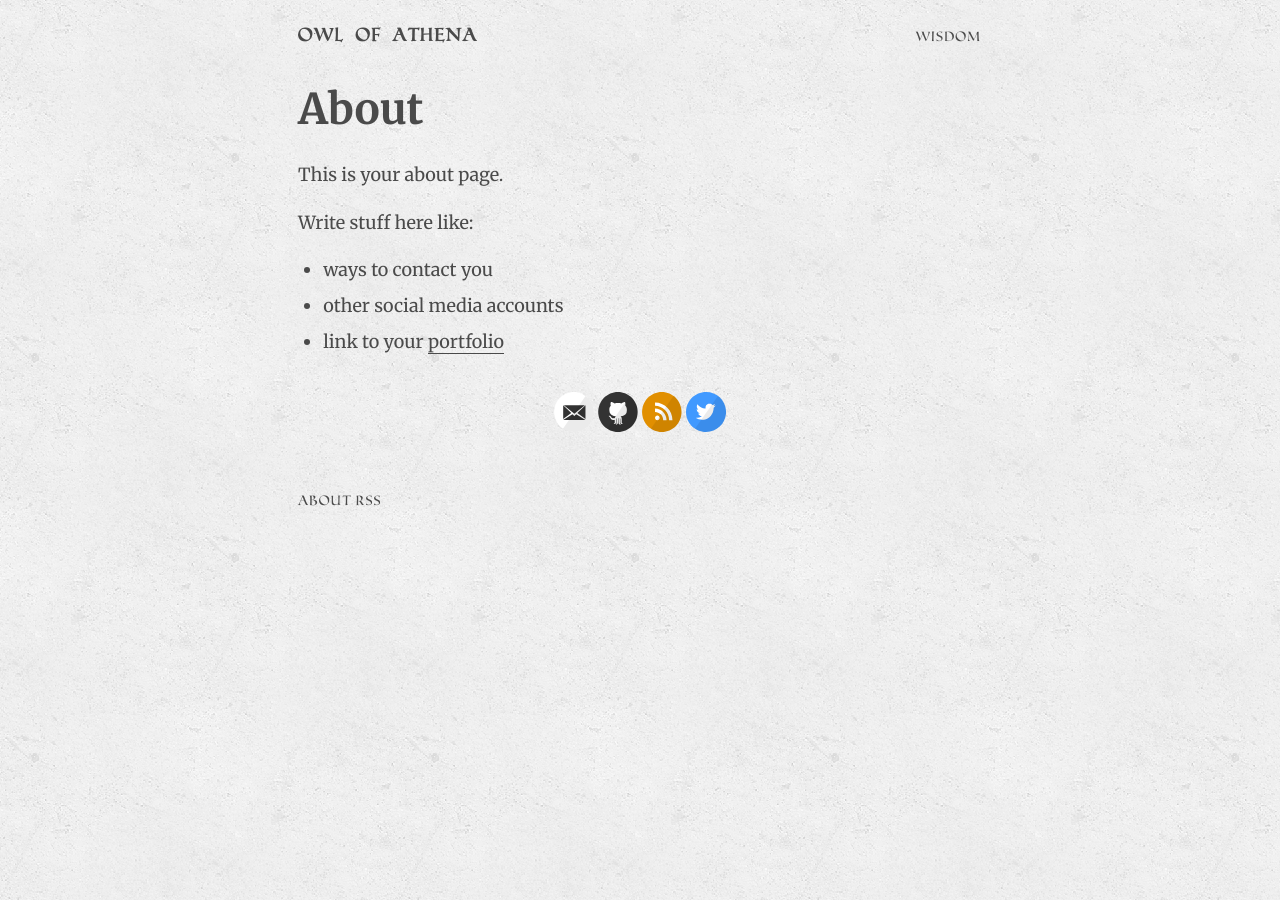
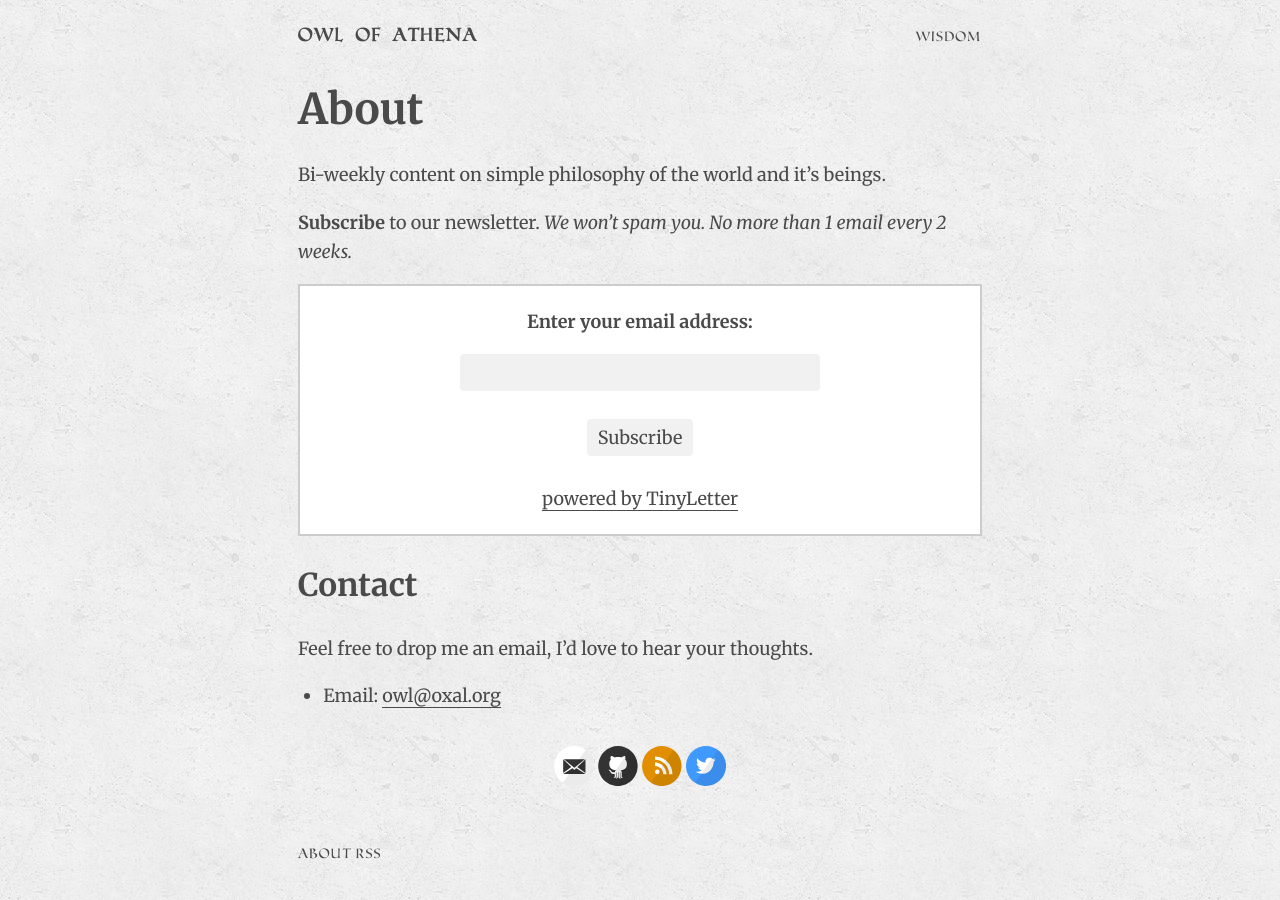
Before and after one commit to oxalorg/computableverse.com, a Jekyll site: the page built from about.md, in a window 1280 px wide. Built offline with Jekyll 4.4.1, drawn with Linux system fonts in a browser that asks for light colours.

Commit message:
Updated about page and fixed typo in coming soon post

```diff
--- a/about.md
+++ b/about.md
@@ -4,16 +4,27 @@ title: About
 permalink: /about/
 ---
 
-This is your about page.
+Bi-weekly content on simple philosophy of the world and it's
+beings.
 
-Write stuff here like:
+**Subscribe** to our newsletter. *We won't spam you. No more than 1 email every 2 weeks.*
 
-* ways to contact you
-* other social media accounts
-* link to your [portfolio]({{ site.baseurl }}/portfolio)
+<form style="border:2px solid #ccc;padding:3px;text-align:center;background-color:#ffffff" action="https://tinyletter.com/owlofathena" method="post" target="popupwindow" onsubmit="window.open('https://tinyletter.com/owlofathena', 'popupwindow', 'scrollbars=yes,width=800,height=600');return true">
+    <p> <label for="tlemail">Enter your email address:</label></p>
+    <p><input type="text" placeholder="" style="width:360px;max-width:100%;" name="email" id="tlemail" /></p>
+    <input type="hidden" value="1" name="embed"/>
+    <input type="submit" style="" value="Subscribe" />
+    <p><a href="https://tinyletter.com" target="_blank">powered by TinyLetter</a></p>
+</form>
+
+
+### Contact
+
+Feel free to drop me an email, I'd love to hear your thoughts.
+
+* Email: [owl@oxal.org](mailto:owl@oxal.org)
 
 <link rel="stylesheet" href="{{ site.baseurl }}/assets/css/svg-icons.css">
-
 <footer class="profile-icon-wrapper">
 <nav class="profile-icons">
 {% include svg-icons.html %}
```
Also changed, not shown: _posts/2016-11-01-coming-soon.md (+2 -0 lines).
